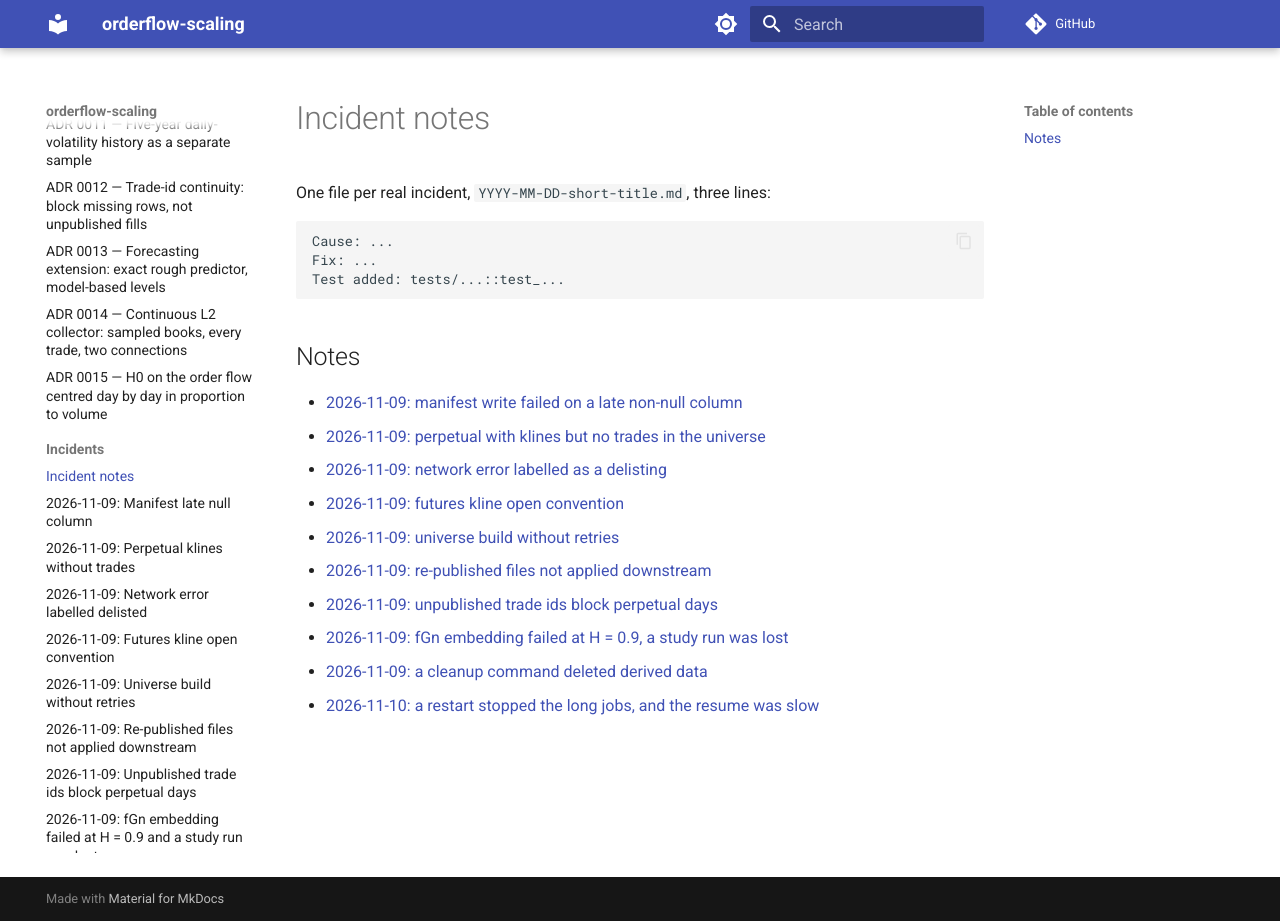
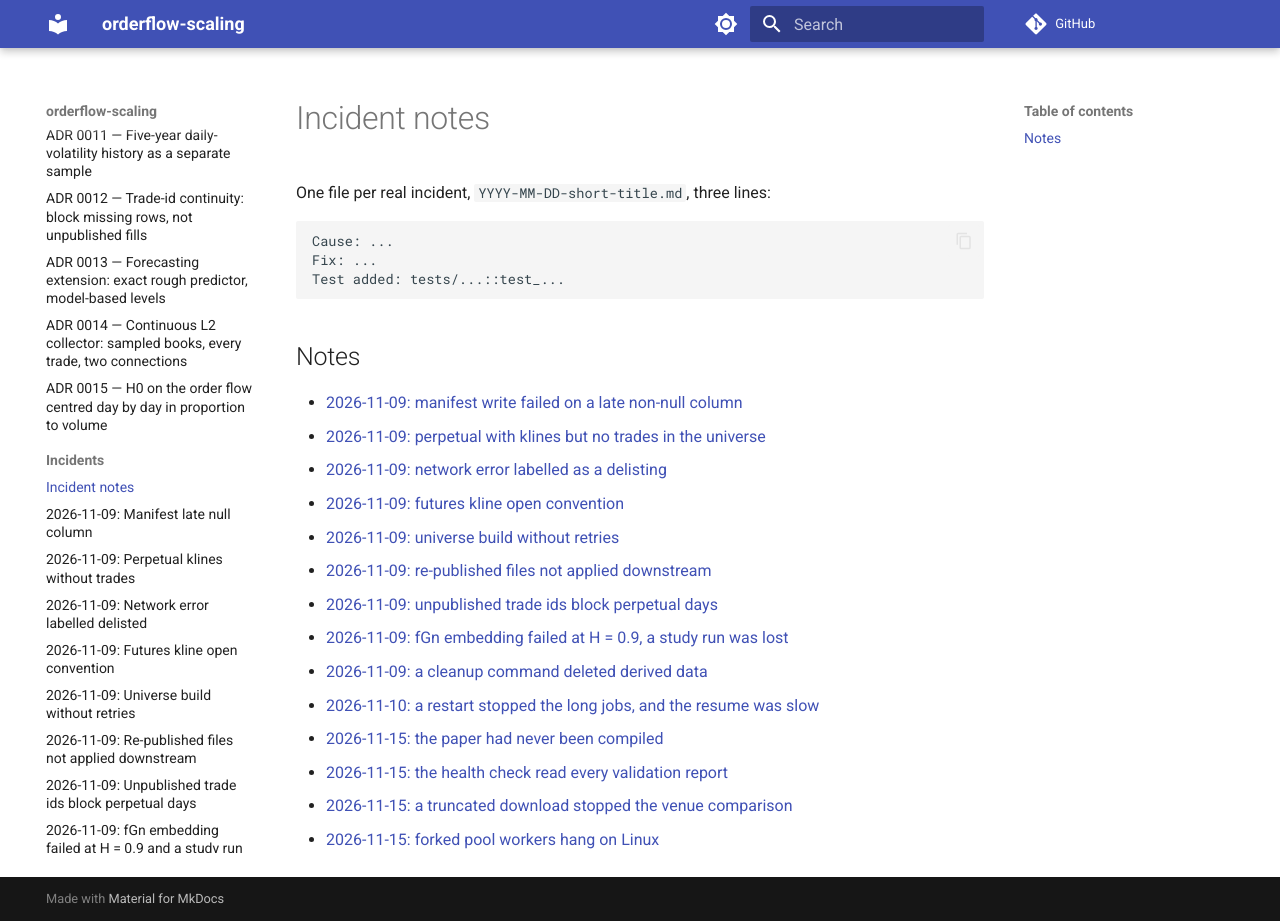
Before and after one commit to NIDHAL277/orderflow-scaling, an MkDocs documentation site: the page built from docs/incidents/README.md, in a window 1280 px wide and 921 px high. Built offline with MkDocs 1.6.1 and Material for MkDocs 9.7.7, drawn with Linux system fonts in a browser that asks for light colours; comment, search, counter and statistics services are not loaded.

Commit message:
Incident notes of 2026-11-15 and a script to rehearse the CI job on Linux
Four notes (cause, fix, test): forked pool workers that hang on Linux, a health check
that read every validation report, a truncated download that stopped the venue
comparison, and a paper that had never been compiled.

scripts/ci-rehearsal.sh runs the steps of the CI job "quality" in a container started
from the local image, on a git bundle of the repository. It passed on this branch:
ruff, format, mypy, 250 tests, the small simulation suite and its acceptance check.

Co-Authored-By: Claude Fable 5.2 <noreply@anthropic.com>

```diff
--- a/docs/incidents/README.md
+++ b/docs/incidents/README.md
@@ -20,3 +20,7 @@ Test added: tests/...::test_...
 * [2026-11-09: fGn embedding failed at H = 0.9, a study run was lost](2026-11-09-fgn-precision-and-lost-study.md)
 * [2026-11-09: a cleanup command deleted derived data](2026-11-09-cleanup-deleted-derived-data.md)
 * [2026-11-10: a restart stopped the long jobs, and the resume was slow](2026-11-10-restart-and-slow-resume.md)
+* [2026-11-15: the paper had never been compiled](2026-11-15-paper-had-never-been-compiled.md)
+* [2026-11-15: the health check read every validation report](2026-11-15-health-check-read-every-report.md)
+* [2026-11-15: a truncated download stopped the venue comparison](2026-11-15-truncated-download-stopped-the-run.md)
+* [2026-11-15: forked pool workers hang on Linux](2026-11-15-forked-workers-hang-on-linux.md)
--- a/mkdocs.yml
+++ b/mkdocs.yml
@@ -62,3 +62,7 @@ nav:
       - incidents/2026-11-09-fgn-precision-and-lost-study.md
       - incidents/2026-11-09-cleanup-deleted-derived-data.md
       - incidents/2026-11-10-restart-and-slow-resume.md
+      - incidents/2026-11-15-paper-had-never-been-compiled.md
+      - incidents/2026-11-15-health-check-read-every-report.md
+      - incidents/2026-11-15-truncated-download-stopped-the-run.md
+      - incidents/2026-11-15-forked-workers-hang-on-linux.md
```
Also changed, not shown: docs/incidents/2026-11-15-forked-workers-hang-on-linux.md (added, +7 -0 lines), docs/incidents/2026-11-15-health-check-read-every-report.md (added, +7 -0 lines), docs/incidents/2026-11-15-paper-had-never-been-compiled.md (added, +7 -0 lines), docs/incidents/2026-11-15-truncated-download-stopped-the-run.md (added, +7 -0 lines), docs/operations.md (+7 -0 lines), 1 other file.
